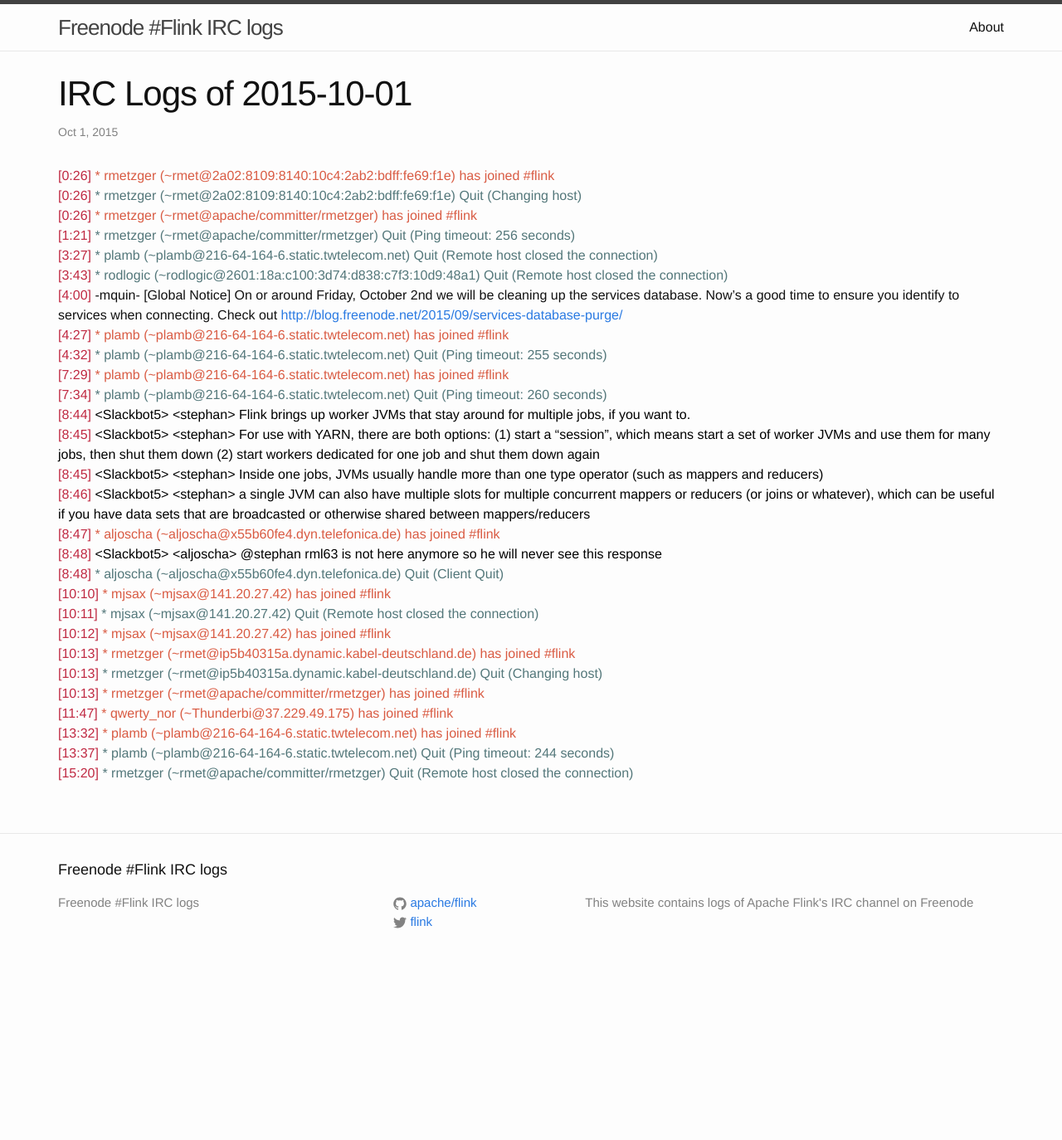
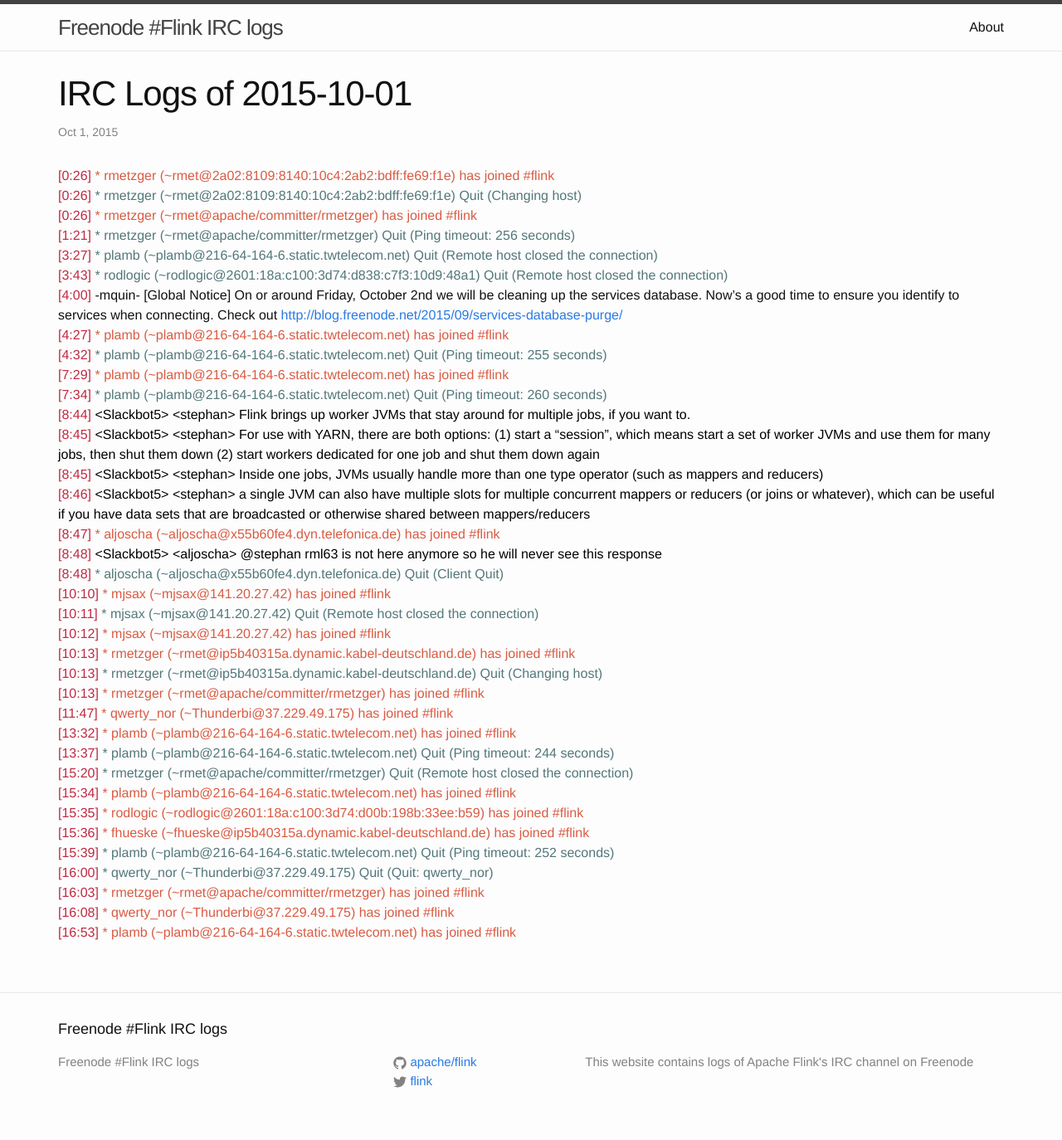
Before and after one commit to flink-irc-logs/flink-irc-logs.github.io, a Jekyll site: the page built from _posts/2015-10-01-logs.markdown, in a window 1280 px wide. Shown: the whole page at 83% size. Built offline with Jekyll 4.4.1, drawn with Linux system fonts in a browser that asks for light colours; before the commit the page ends 1182 px from its top, so only the background shows below that.

Commit message:
Update of the logs on Thu Oct  1 17:21:12 CEST 2015

```diff
--- a/_posts/2015-10-01-logs.markdown
+++ b/_posts/2015-10-01-logs.markdown
@@ -32,3 +32,11 @@
 <span class="irc-date">[13:32]</span> <span class="irc-green">* plamb (~plamb@216-64-164-6.static.twtelecom.net) has joined #flink</span><br />
 <span class="irc-date">[13:37]</span> <span class="irc-navy">* plamb (~plamb@216-64-164-6.static.twtelecom.net) Quit (Ping timeout: 244 seconds)</span><br />
 <span class="irc-date">[15:20]</span> <span class="irc-navy">* rmetzger (~rmet@apache/committer/rmetzger) Quit (Remote host closed the connection)</span><br />
+<span class="irc-date">[15:34]</span> <span class="irc-green">* plamb (~plamb@216-64-164-6.static.twtelecom.net) has joined #flink</span><br />
+<span class="irc-date">[15:35]</span> <span class="irc-green">* rodlogic (~rodlogic@2601:18a:c100:3d74:d00b:198b:33ee:b59) has joined #flink</span><br />
+<span class="irc-date">[15:36]</span> <span class="irc-green">* fhueske (~fhueske@ip5b40315a.dynamic.kabel-deutschland.de) has joined #flink</span><br />
+<span class="irc-date">[15:39]</span> <span class="irc-navy">* plamb (~plamb@216-64-164-6.static.twtelecom.net) Quit (Ping timeout: 252 seconds)</span><br />
+<span class="irc-date">[16:00]</span> <span class="irc-navy">* qwerty_nor (~Thunderbi@37.229.49.175) Quit (Quit: qwerty_nor)</span><br />
+<span class="irc-date">[16:03]</span> <span class="irc-green">* rmetzger (~rmet@apache/committer/rmetzger) has joined #flink</span><br />
+<span class="irc-date">[16:08]</span> <span class="irc-green">* qwerty_nor (~Thunderbi@37.229.49.175) has joined #flink</span><br />
+<span class="irc-date">[16:53]</span> <span class="irc-green">* plamb (~plamb@216-64-164-6.static.twtelecom.net) has joined #flink</span><br />
```
